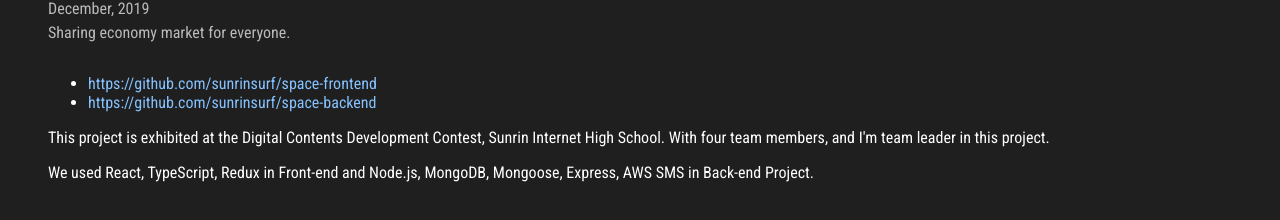
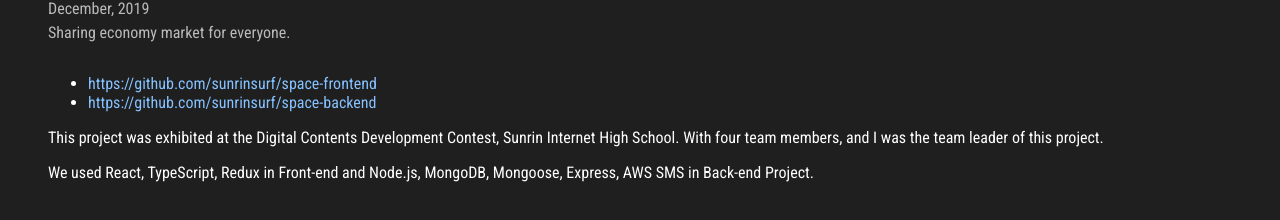
Before and after one commit to kimdoyeong/doyeong.kim, a Gatsby site: page /portfolio/space/english/ in a window 1280 px wide. Shown: the part 426-646 px from the top of the page. Built offline with nearby package versions, Linux system fonts and the light colour scheme; Gatsby itself is replaced by a stand-in of ours.

Commit message:
modify grammar

```diff
--- a/src/content/portfolio/space/english.md
+++ b/src/content/portfolio/space/english.md
@@ -9,6 +9,6 @@ image: ./image.png
 * [https://github.com/sunrinsurf/space-frontend](https://github.com/sunrinsurf/space-frontend)
 * [https://github.com/sunrinsurf/space-backend](https://github.com/sunrinsurf/space-backend)
 
-This project is exhibited at the Digital Contents Development Contest, Sunrin Internet High School. With four team members, and I'm team leader in this project.
+This project was exhibited at the Digital Contents Development Contest, Sunrin Internet High School. With four team members, and I was the team leader of this project.
 
 We used React, TypeScript, Redux in Front-end and Node.js, MongoDB, Mongoose, Express, AWS SMS in Back-end Project.
```
